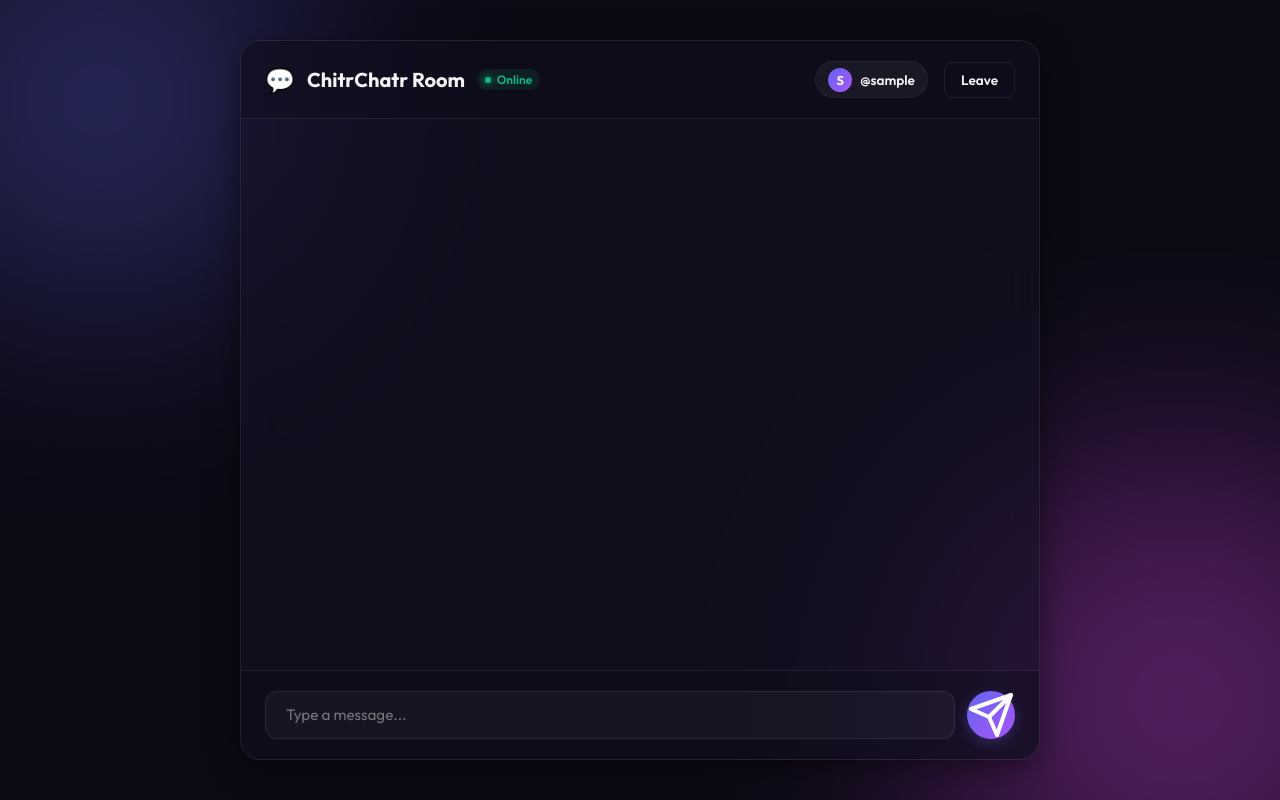
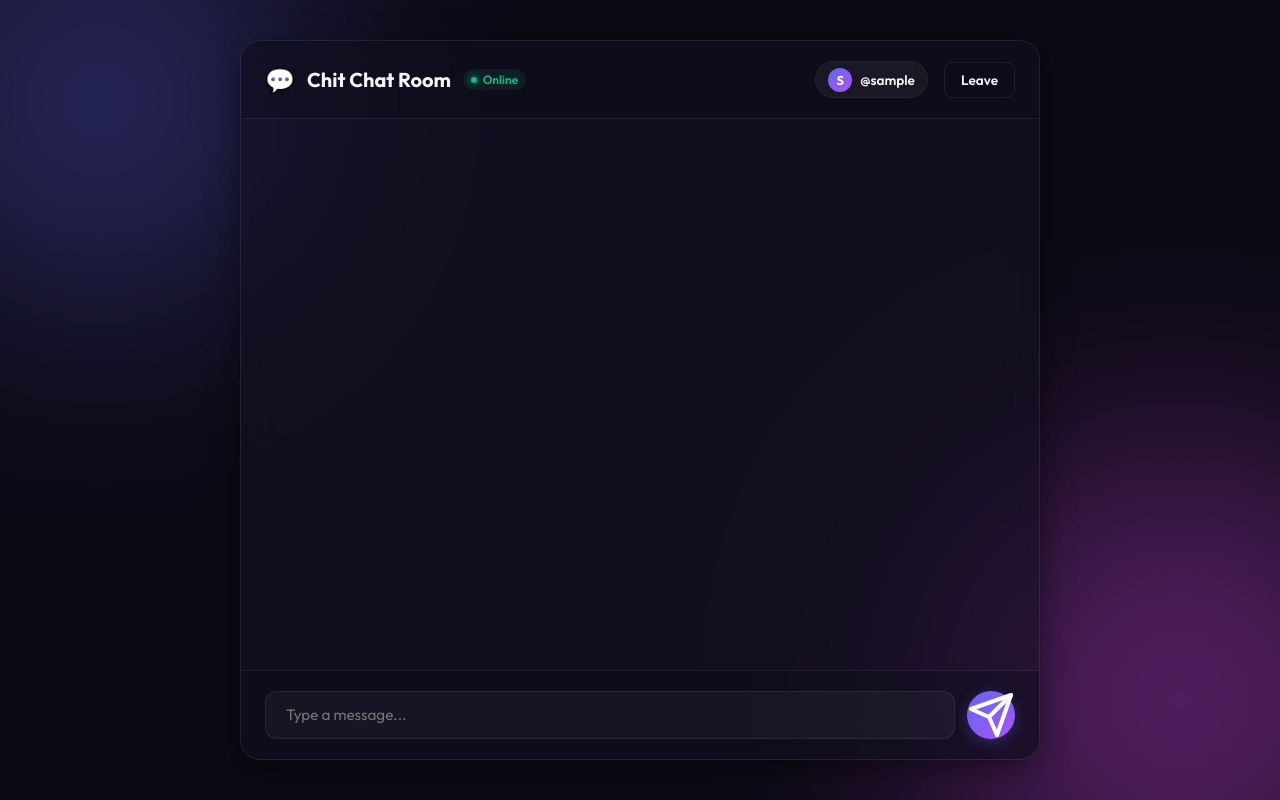
Before and after one commit to sainath1569/Basic-Chatbox, a Flask app: page /chat in a window 1280 px wide. Run offline with Flask 3, Linux system fonts and the light colour scheme; the visitor is signed in with stand-in values (Sample User, id 1); data that the repository does not hold is empty.

Commit message:
Update name

```diff
--- a/chat-app/templates/chat.html
+++ b/chat-app/templates/chat.html
@@ -25,7 +25,7 @@
         <header class="chat-header">
             <div class="header-left">
                 <span class="chat-logo">💬</span>
-                <h2>ChitrChatr Room</h2>
+                <h2>Chit Chat Room</h2>
                 <div id="db-status-badge" class="status-badge status-loading">
                     <span class="status-dot"></span>
                     <span class="status-text">Connecting...</span>
```
